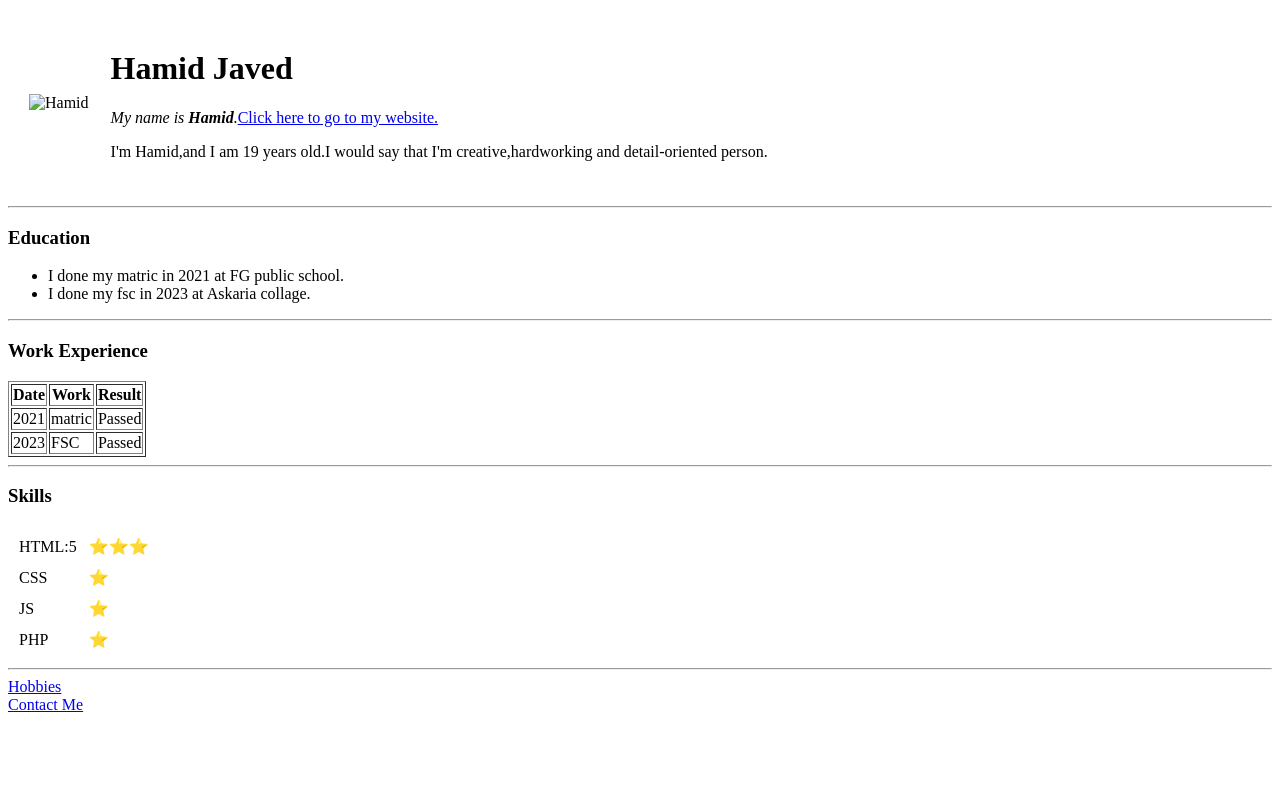
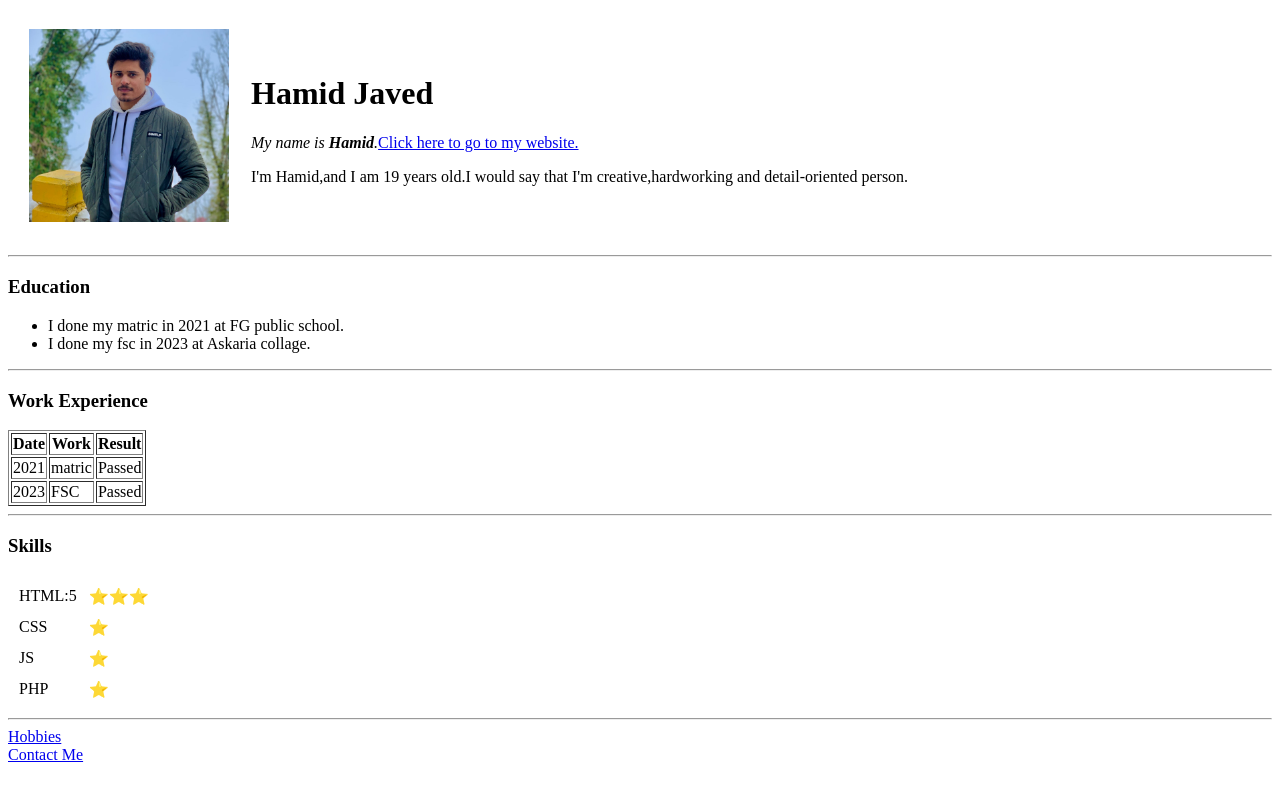
Before and after one commit to malikhamid2004/CV.html5, a plain HTML site: page index.html in a window 1280 px wide. Drawn offline with Linux system fonts and the light colour scheme.

Commit message:
Update index.html

```diff
--- a/index.html
+++ b/index.html
@@ -9,7 +9,7 @@
     <table cellspacing="20">
         <tr>
             <td>
-                <img src="hamid.img/hamid.img.jpg" width="200px" alt="Hamid">
+                <img src="hamid.img.jpg" width="200px" alt="Hamid">
             </td>
             <td>
                 <h1>Hamid Javed</h1>
```
